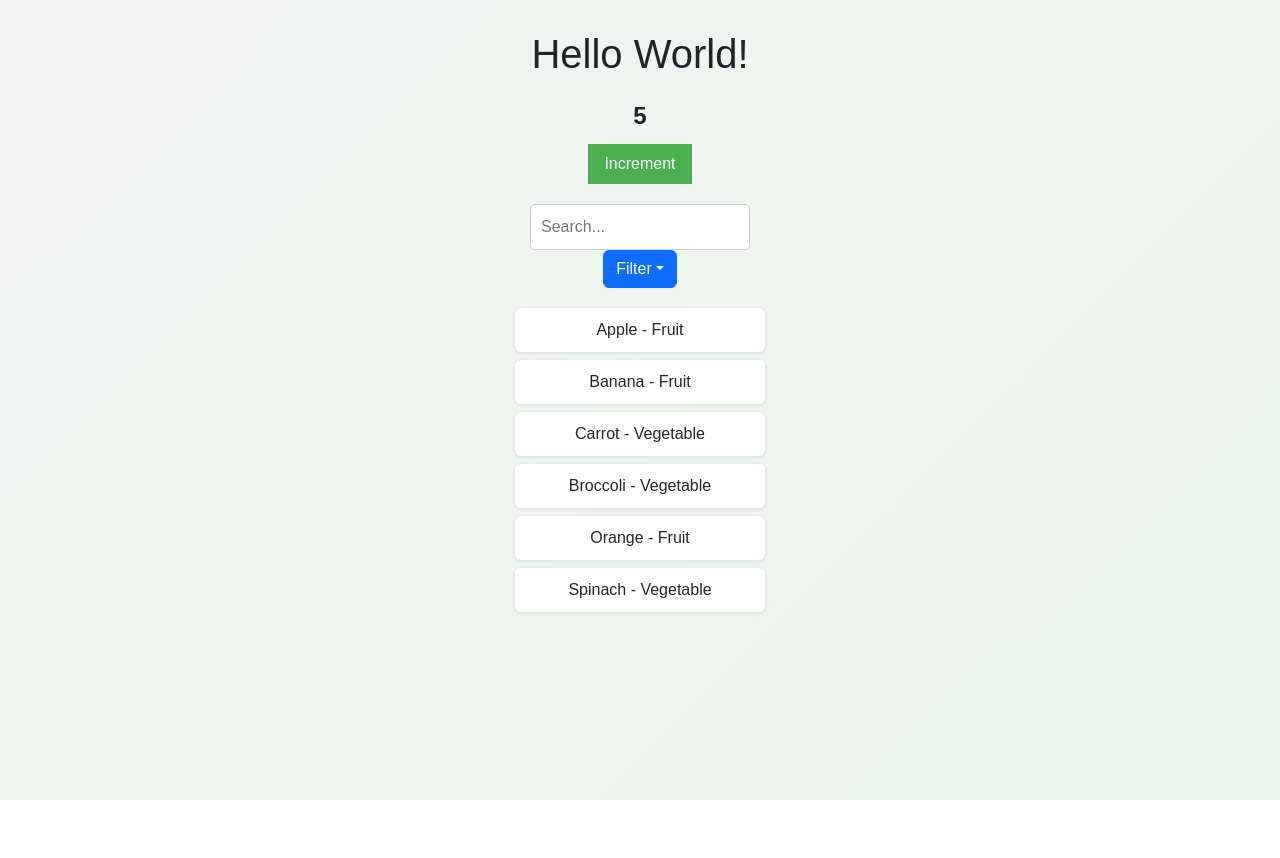
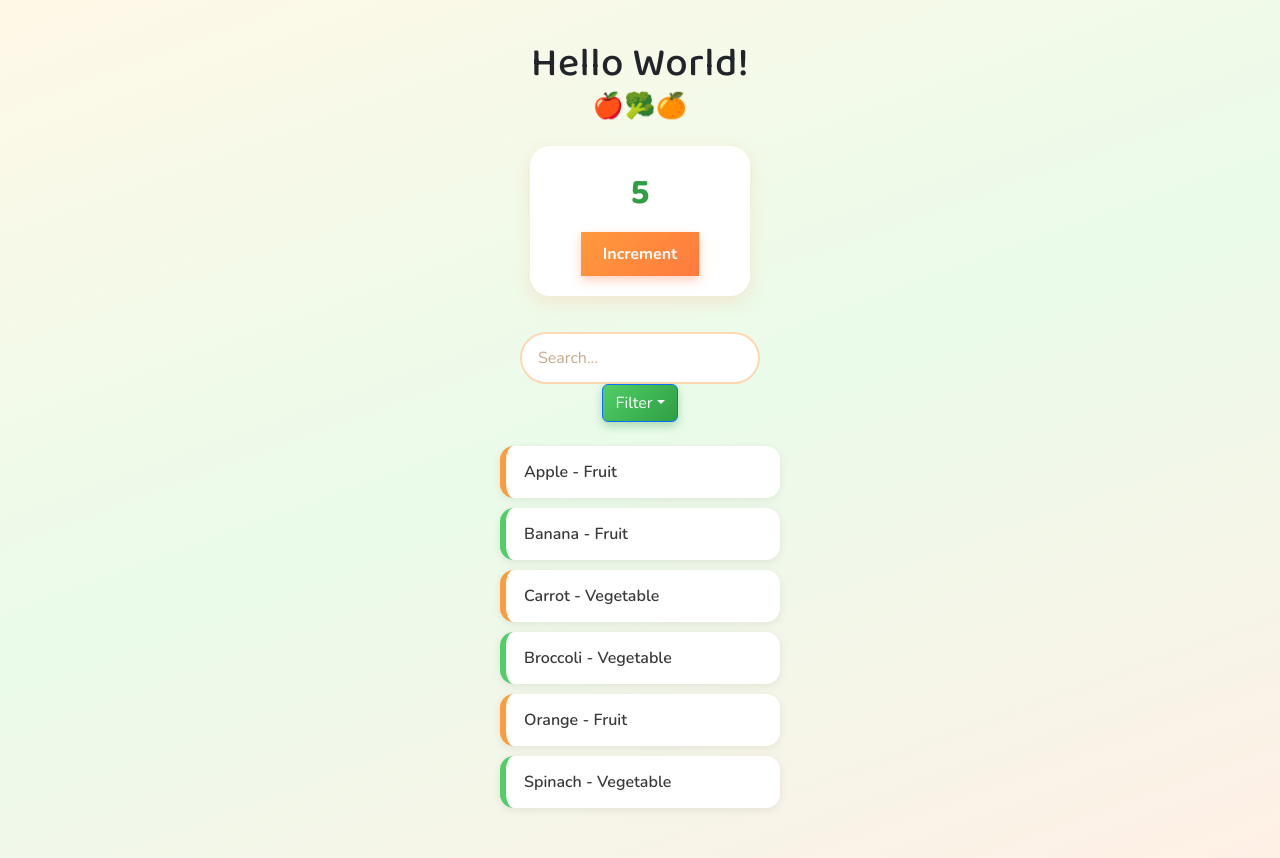
Before and after one commit to drewie-dev/CW04, a React (Create React App) app: page / in a window 1280 px wide. Before the commit the page ends 800 px from the top, so only its background shows below. Built offline with nearby package versions, Linux system fonts and the light colour scheme.

Commit message:
Add extra custom styling and anaimations

```diff
--- a/src/App.css
+++ b/src/App.css
@@ -1,111 +1,160 @@
-/* Main page */
+/* ===== Fonts ===== */
+@import url('https://fonts.googleapis.com/css2?family=Baloo+2:wght@500;700;800&family=Nunito:wght@400;600;700&display=swap');
+
+/* ===== Main page ===== */
 .App {
   text-align: center;
-  padding: 30px;
-  font-family: Arial, sans-serif;
-  background: linear-gradient(135deg, #f4f4f4, #e8f5e9);
+  padding: 40px 20px;
+  font-family: 'Nunito', Arial, sans-serif;
+  background: linear-gradient(160deg, #fff8e7 0%, #eafbea 50%, #fff0e6 100%);
   min-height: 100vh;
 }
 
-/* Hello World title */
+/* ===== Hello World title ===== */
 h1 {
-  color: #2c3e50;
-  margin-bottom: 20px;
-  animation: fadeIn 0.8s ease;
+  font-family: 'Baloo 2', sans-serif;
+  font-weight: 800;
+  font-size: 42px;
+  color: #ff7a3d;
+  margin-bottom: 8px;
+  letter-spacing: 0.5px;
+  animation: popIn 0.6s cubic-bezier(0.34, 1.56, 0.64, 1);
 }
 
-/* Counter section */
+h1::after {
+  content: "🍎🥦🍊";
+  display: block;
+  font-size: 25px;
+  margin-top: 4px;
+  animation: fadeIn 1s ease 0.3s both;
+}
+
+/* ===== Counter section ===== */
 .counter {
-  margin: 20px auto;
-  animation: fadeIn 1s ease;
+  margin: 24px auto 36px;
+  padding: 20px;
+  max-width: 220px;
+  background: white;
+  border-radius: 20px;
+  box-shadow: 0 6px 18px rgba(255, 122, 61, 0.15);
+  animation: fadeIn 0.8s ease 0.1s both;
 }
 
 .counter p {
-  font-size: 24px;
-  font-weight: bold;
-  margin-bottom: 10px;
+  font-family: 'Baloo 2', sans-serif;
+  font-size: 36px;
+  font-weight: 700;
+  color: #2f9e44;
+  margin: 0 0 12px;
 }
 
-/* Buttons */
+/* ===== Buttons ===== */
 button {
-  padding: 8px 16px;
+  padding: 10px 22px;
   border: none;
-  background-color: #4caf50;
+  background: linear-gradient(135deg, #ff9a3d, #ff7a3d);
   color: white;
-  border-radius: 5px;
+  font-family: 'Nunito', sans-serif;
+  font-weight: 700;
+  font-size: 15px;
+  border-radius: 999px;
   cursor: pointer;
   margin: 5px;
-  transition: transform 0.2s ease, background-color 0.2s ease;
+  box-shadow: 0 4px 10px rgba(255, 122, 61, 0.35);
+  transition: transform 0.15s ease, box-shadow 0.15s ease;
 }
 
 button:hover {
-  background-color: #45a049;
-  transform: scale(1.05);
+  transform: translateY(-2px) scale(1.05);
+  box-shadow: 0 6px 14px rgba(255, 122, 61, 0.45);
 }
 
-/* Search box */
+button:active {
+  transform: translateY(0) scale(0.97);
+}
+
+/* ===== Search box ===== */
 input {
-  padding: 10px;
-  width: 220px;
-  margin-top: 15px;
+  padding: 12px 16px;
+  width: 240px;
+  margin-top: 10px;
   margin-bottom: 15px;
-  border: 1px solid #ccc;
-  border-radius: 5px;
-  transition: box-shadow 0.2s ease;
+  border: 2px solid #ffd8b0;
+  border-radius: 999px;
+  font-family: 'Nunito', sans-serif;
+  font-size: 15px;
+  background: white;
+  transition: box-shadow 0.2s ease, border-color 0.2s ease;
+}
+
+input::placeholder {
+  color: #c9a98a;
 }
 
 input:focus {
   outline: none;
-  box-shadow: 0 0 6px rgba(76, 175, 80, 0.5);
+  border-color: #ff9a3d;
+  box-shadow: 0 0 0 4px rgba(255, 154, 61, 0.2);
 }
 
-/* Adds space below the filter button */
+/* ===== Dropdown ===== */
 .dropdown {
-  margin-bottom: 20px;
+  margin-bottom: 24px;
 }
 
-/* Produce list */
+.dropdown button {
+  background: linear-gradient(135deg, #51cf66, #2f9e44);
+  box-shadow: 0 4px 10px rgba(47, 158, 68, 0.35);
+}
+
+.dropdown button:hover {
+  box-shadow: 0 6px 14px rgba(47, 158, 68, 0.45);
+}
+
+/* ===== Produce list ===== */
 .produce-list {
   list-style: none;
   padding: 0;
-  margin-top: 20px;
+  margin: 20px auto 0;
+  max-width: 280px;
 }
 
 .produce-list li {
   background: white;
-  margin: 8px auto;
-  padding: 10px;
-  width: 250px;
-  border-radius: 6px;
-  box-shadow: 0 1px 4px rgba(0, 0, 0, 0.1);
-  animation: slideUp 0.4s ease;
-  transition: transform 0.2s ease, box-shadow 0.2s ease;
+  margin: 10px auto;
+  padding: 14px 18px;
+  border-radius: 14px;
+  font-weight: 600;
+  color: #3a3a3a;
+  box-shadow: 0 2px 8px rgba(0, 0, 0, 0.08);
+  border-left: 6px solid #51cf66;
+  text-align: left;
+  animation: slideUp 0.35s ease both;
+  transition: transform 0.18s ease, box-shadow 0.18s ease;
+}
+
+/* Fruit items get a warm accent instead of the default green */
+.produce-list li:nth-child(odd) {
+  border-left-color: #ff9a3d;
 }
 
 .produce-list li:hover {
-  transform: translateY(-3px);
-  box-shadow: 0 4px 8px rgba(0, 0, 0, 0.15);
+  transform: translateX(4px) translateY(-2px);
+  box-shadow: 0 6px 14px rgba(0, 0, 0, 0.12);
 }
 
-/* Simple animations */
+/* ===== Animations ===== */
 @keyframes fadeIn {
-  from {
-    opacity: 0;
-  }
+  from { opacity: 0; }
+  to { opacity: 1; }
+}
 
-  to {
-    opacity: 1;
-  }
+@keyframes popIn {
+  0% { opacity: 0; transform: scale(0.8); }
+  100% { opacity: 1; transform: scale(1); }
 }
 
 @keyframes slideUp {
-  from {
-    opacity: 0;
-    transform: translateY(10px);
-  }
-
-  to {
-    opacity: 1;
-    transform: translateY(0);
-  }
+  from { opacity: 0; transform: translateY(10px); }
+  to { opacity: 1; transform: translateY(0); }
 }
```
